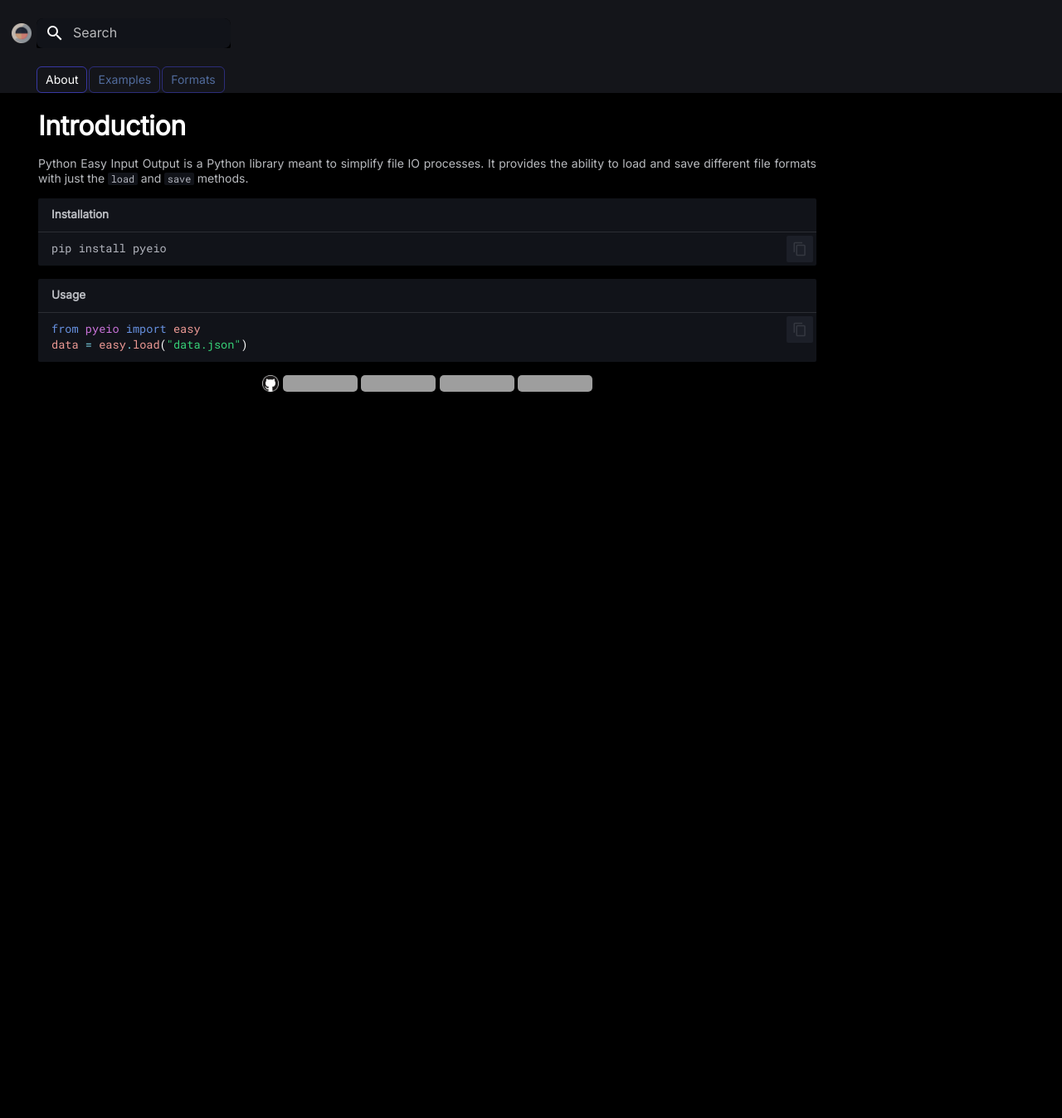
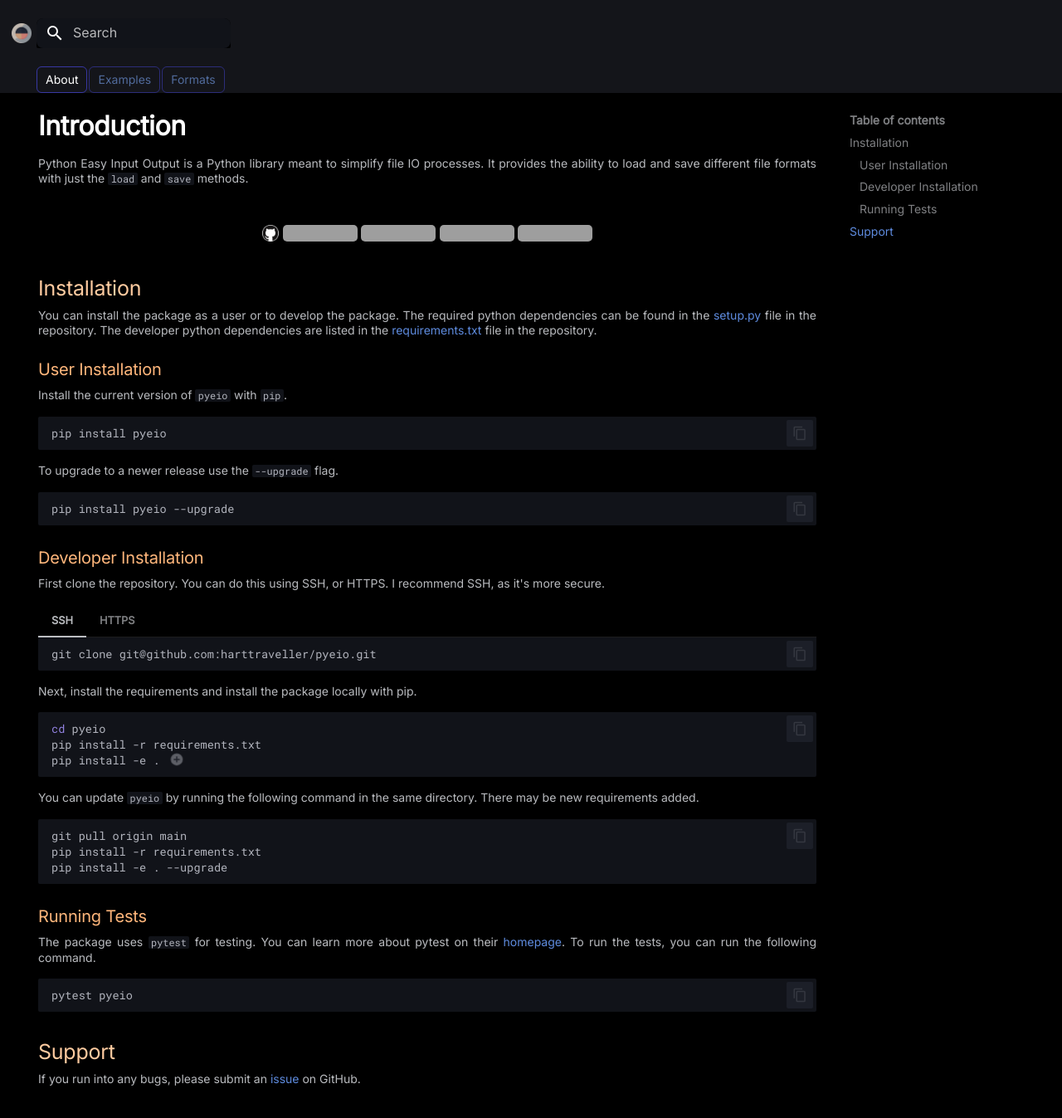
Before and after one commit to harttraveller/pyeio, an MkDocs documentation site: the page built from docs/index.md, in a window 1280 px wide and 1357 px high. Shown: the top 1347 px of the window at 83% size. Built offline with MkDocs 1.6.1 and Material for MkDocs 9.7.7, drawn with Linux system fonts in a browser that asks for light colours; grey boxes are pictures that could not be loaded.

Commit message:
docs/index: update

````diff
--- a/docs/index.md
+++ b/docs/index.md
@@ -7,14 +7,7 @@
 
 Python Easy Input Output is a Python library meant to simplify file IO processes. It provides the ability to load and save different file formats with just the `load` and `save` methods.
 
-```bash title="Installation"
-pip install pyeio
-```
-
-```python title="Usage"
-from pyeio import easy
-data = easy.load("data.json")
-```
+<br>
 
 <div align="center">
 <a href="https://github.com/harttraveller/pyeio" target="_blank">
@@ -33,3 +26,64 @@
 <img src="https://img.shields.io/badge/code%20style-black-black" height=20 style="position: relative;">
 </a>
 </div>
+
+## Installation
+
+You can install the package as a user or to develop the package. The required python dependencies can be found in the [setup.py]() file in the repository. The developer python dependencies are listed in the [requirements.txt]() file in the repository.
+
+### User Installation
+
+Install the current version of `pyeio` with `pip`.
+
+```bash
+pip install pyeio
+```
+
+To upgrade to a newer release use the `--upgrade` flag.
+
+```bash
+pip install pyeio --upgrade
+```
+
+### Developer Installation
+
+First clone the repository. You can do this using SSH, or HTTPS. I recommend SSH, as it's more secure.
+
+=== "SSH"
+    ```bash
+    git clone git@github.com:harttraveller/pyeio.git
+    ```
+=== "HTTPS"
+    ```bash
+    git clone https://github.com/harttraveller/pyeio.git
+    ```
+
+Next, install the requirements and install the package locally with pip.
+
+```bash
+cd pyeio
+pip install -r requirements.txt
+pip install -e . # (1)!
+```
+
+1. The `-e` flag installs the package in editable mode.
+
+You can update `pyeio` by running the following command in the same directory. There may be new requirements added.
+
+```bash
+git pull origin main
+pip install -r requirements.txt
+pip install -e . --upgrade
+```
+
+### Running Tests
+
+The package uses `pytest` for testing. You can learn more about pytest on their [homepage](https://pytest.org/). To run the tests, you can run the following command.
+
+```bash
+pytest pyeio
+```
+
+## Support
+
+If you run into any bugs, please submit an [issue]() on GitHub.
````
